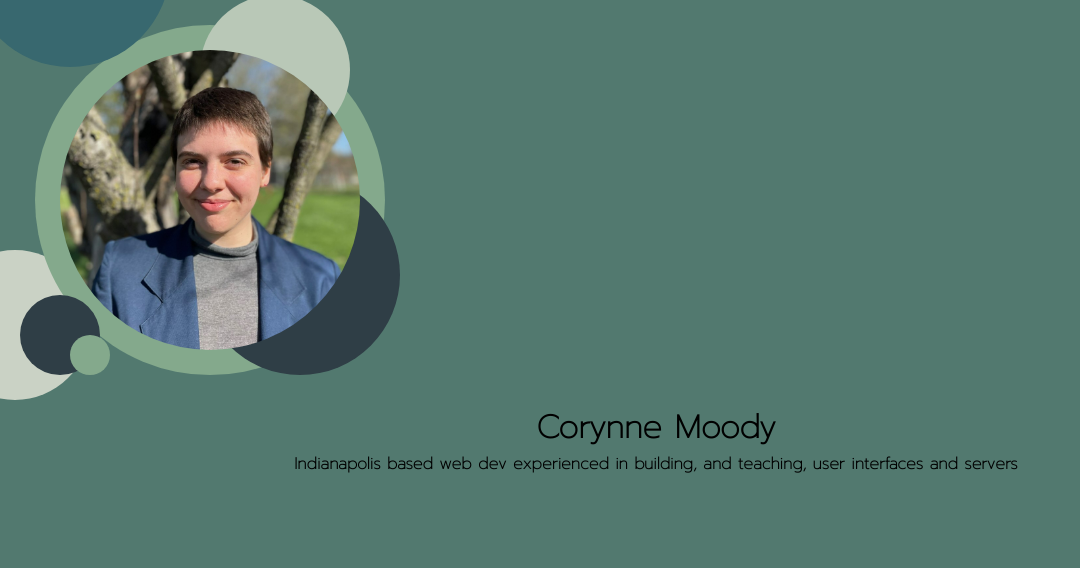
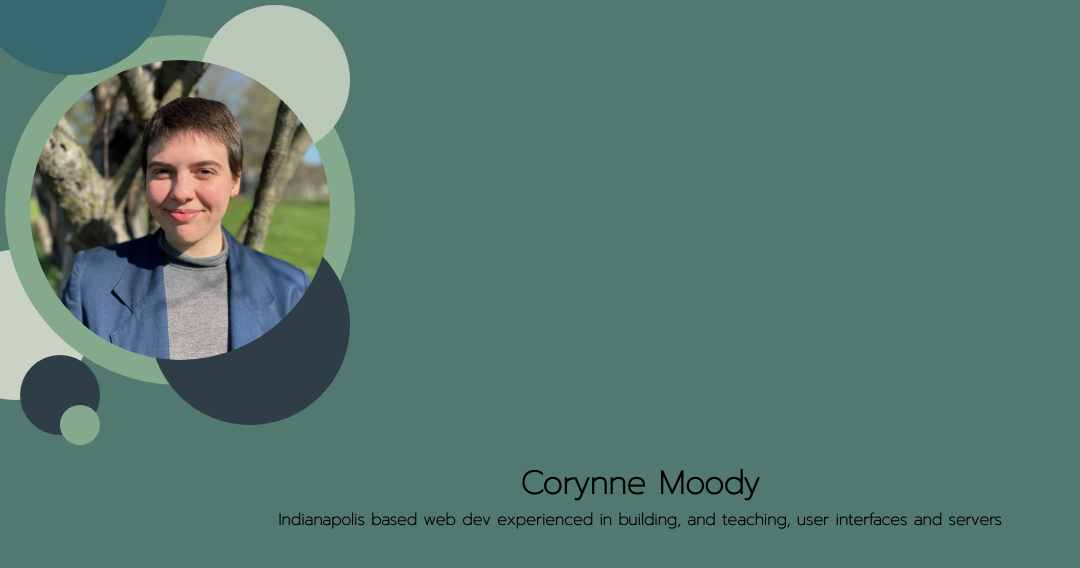
Before and after one commit to corynnem/corynne-moody, a React (Create React App) app: page / in a window 1280 px wide. Shown: the top 568 px of the page, without its empty margins (0-1080 px from the left). Built offline with nearby package versions, Linux system fonts and the light colour scheme; a web font is replaced by a local one.

Commit message:
slight changes made to the headshot portion

```diff
--- a/src/App.js
+++ b/src/App.js
@@ -9,10 +9,9 @@ import "./App.css";
 function App() {
 
   const darkTurq = {
-    marginTop: "-508px",
+    marginTop: "-550px",
     marginLeft: "-30px",
     zIndex: '300',
-    // margin: 'auto'
   };
 
   const seafoaml = {
@@ -31,22 +30,23 @@ function App() {
   };
 
   const darkBluel = {
-    marginTop: "-200px",
-    marginLeft: "200px",
+    marginTop: "-220px",
+    marginLeft: "150px",
   };
 
   const darkBlues = {
-    marginTop: "150px",
+    marginTop: "200px",
     marginLeft: "20px",
   };
 
   const seafoams = {
-    marginTop: "-40px",
-    marginLeft: "70px",
+    marginTop: "-30px",
+    marginLeft: "60px",
   };
 
   const headshotStyles = {
     zIndex: "-100",
+    marginLeft: '20px'
   };
 
 
@@ -60,7 +60,7 @@ function App() {
       <Router>
         <Routes>
           <Route exact path="/about" element={<About />} />
-          <Route exact path="/" element={<Splash darkTurq={darkTurq} seafoaml={seafoaml} beige={beige} green={green} darkBluel={darkBluel} darkBlues={darkBlues} seafoams={seafoams} />} />
+          <Route exact path="/" element={<Splash darkTurq={darkTurq} seafoaml={seafoaml} beige={beige} green={green} darkBluel={darkBluel} darkBlues={darkBlues} seafoams={seafoams} headshotStyles={headshotStyles} />} />
         </Routes>
       </Router>
     </div>
--- a/src/Main/Splash.js
+++ b/src/Main/Splash.js
@@ -13,7 +13,7 @@ const Splash = ({darkTurq, seafoaml, beige, green, darkBluel, darkBlues, seafoam
   return (
     <div>
       <Beige style={beige} />
-      <div style={{ width: "420px", marginTop: "-350px" }}>
+      <div style={{ width: "400px", marginTop: "-340px", marginLeft: '-30px' }}>
         <Headshot style={headshotStyles} />
         <SeaFoamL style={seafoaml} />
       </div>
@@ -23,7 +23,7 @@ const Splash = ({darkTurq, seafoaml, beige, green, darkBluel, darkBlues, seafoam
       <SeaFoamS style={seafoams} />
       <DarkBlueL style={darkBluel} />
       <DarkTurq style={darkTurq} />
-      <div style={{marginTop: '21em', marginLeft: '2em'}}>
+      <div style={{marginTop: '24em'}}>
         <h1>Corynne Moody</h1>
         <p><b>Indianapolis based web dev experienced in building, and teaching, user interfaces and servers</b></p>
       </div>
```
